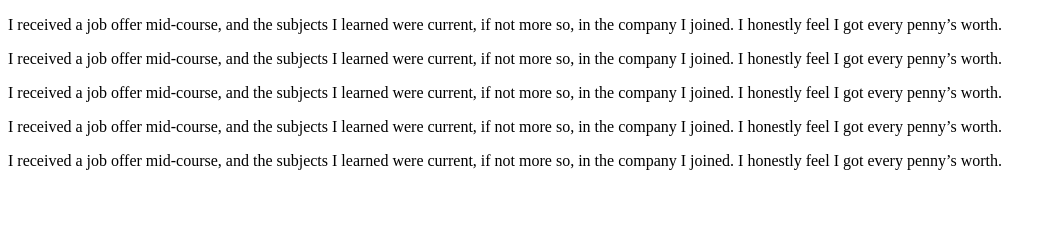
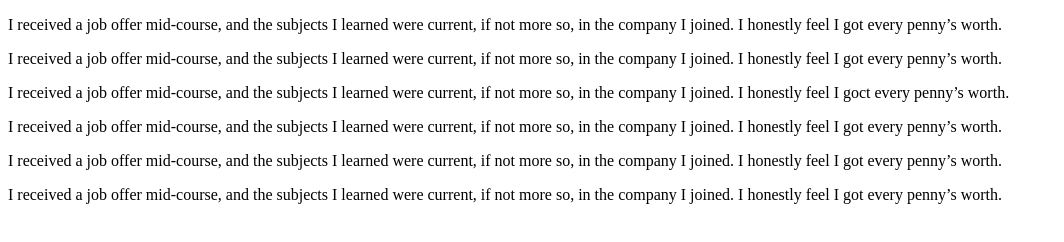
Before and after one commit to ScheffDo/testimonial-grid-frontend-mentor-challenge-solution, a plain HTML site: page index.html in a window 1280 px wide. Shown: the whole page, without its empty margins (0-1064 px from the left). Drawn offline with Linux system fonts and the light colour scheme.

Commit message:
test commit

```diff
--- a/index.html
+++ b/index.html
@@ -20,7 +20,7 @@
     </p>
   </div>
   <div id="testimonial-3">
-    <p>I received a job offer mid-course, and the subjects I learned were current, if not more so, in the company I joined. I honestly feel I got every penny’s worth.
+    <p>I received a job offer mid-course, and the subjects I learned were current, if not more so, in the company I joined. I honestly feel I goct every penny’s worth.
     </p>
   </div>
   <div id="testimonial-4">
@@ -31,6 +31,10 @@
     <p>I received a job offer mid-course, and the subjects I learned were current, if not more so, in the company I joined. I honestly feel I got every penny’s worth.
     </p>
   </div>
+  <div id="testimonial-5">
+    <p>I received a job offer mid-course, and the subjects I learned were current, if not more so, in the company I joined. I honestly feel I got every penny’s worth.
+    </p>
+  </div>
 
 </body>
 </html>
```
